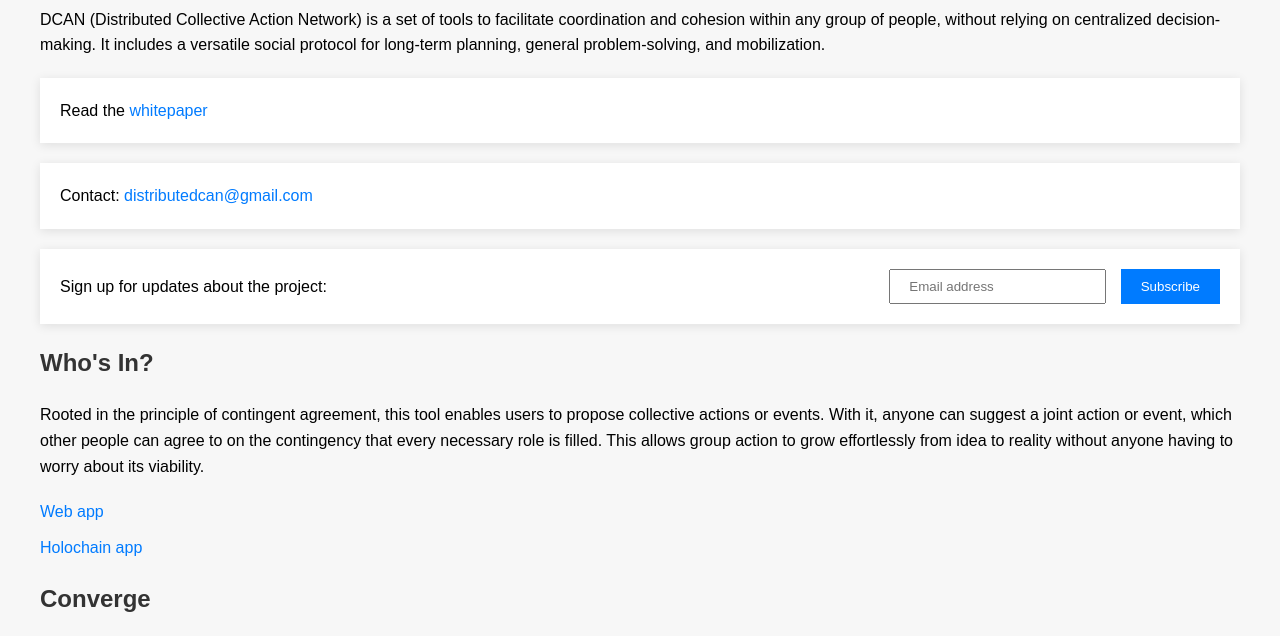
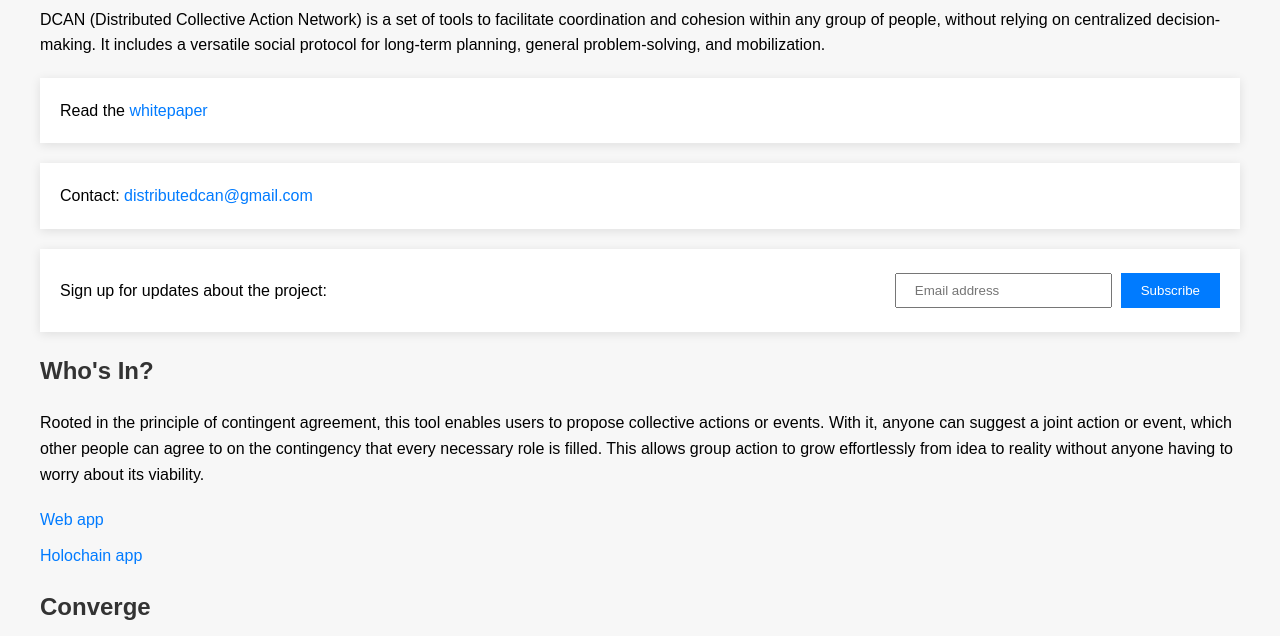
Before and after one commit to LeosPrograms/LeosPrograms.github.io, a plain HTML site: page index.html in a window 1280 px wide. Shown: the part 126-762 px from the top of the page. Drawn offline with Linux system fonts and the light colour scheme; a script that the page names is missing.

Commit message:
re-add full js form

```diff
--- a/index.html
+++ b/index.html
@@ -49,6 +49,10 @@
             justify-content: space-between;
         }
 
+        #mc_embed_signup_scroll > div {
+            display: inline-block;
+        }
+
         #mc-embedded-subscribe {
             background-color: #007BFF;
             color: #fff;
@@ -90,10 +94,35 @@
 
     <div class="signup-container">
         Sign up for updates about the project:
-        <form action="https://gmail.us21.list-manage.com/subscribe/post?u=a003aef34c3e076a6422be9c5&amp;id=6e5f0e23e8&amp;f_id=001ce6e6f0" method="post" id="mc-embedded-subscribe-form" name="mc-embedded-subscribe-form" class="validate" target="_blank">
-            <input style="margin-right:10px;" placeholder="Email address" type="email" name="EMAIL" class="required email" id="mce-EMAIL" required="">
-            <input type="submit" name="subscribe" id="mc-embedded-subscribe" value="Subscribe">
-        </form>
+
+        <div id="mc_embed_signup">
+            <form action="https://gmail.us21.list-manage.com/subscribe/post?u=a003aef34c3e076a6422be9c5&amp;id=6e5f0e23e8&amp;f_id=001ce6e6f0" method="post" id="mc-embedded-subscribe-form" name="mc-embedded-subscribe-form" class="validate" target="_blank">
+                <div id="mc_embed_signup_scroll">
+                  <!-- <div style="font-size: 18px;">Sign up for updates on the project:</div> -->
+                  <!-- <div class="indicates-required"><span class="asterisk">*</span> indicates required</div> -->
+                  <div class="mc-field-group">
+                    <!-- <label for="mce-EMAIL">Email Address <span class="asterisk"></span></label> -->
+                    <input style="margin:4px 0;" placeholder="Email address" type="email" name="EMAIL" class="required email" id="mce-EMAIL" required="" value=""><span id="mce-EMAIL-HELPERTEXT" class="helper_text"></span></div>
+                <div id="mce-responses" class="clear foot">
+                    <div class="response" id="mce-error-response" style="display: none;"></div>
+                    <div class="response" id="mce-success-response" style="display: none;"></div>
+                </div>
+            <div style="position: absolute; left: -5000px;" aria-hidden="true">
+                /* real people should not fill this in and expect good things - do not remove this or risk form bot signups */
+                <input type="text" name="b_a003aef34c3e076a6422be9c5_6e5f0e23e8" tabindex="-1" value="">
+            </div>
+                <div class="optionalParent">
+                    <div class="clear foot">
+                        <input type="submit" name="subscribe" id="mc-embedded-subscribe" class="button" value="Subscribe">
+                        <!-- <p style="margin: 0px auto;"><a href="http://eepurl.com/iBUH_U" title="Mailchimp - email marketing made easy and fun"><span style="display: inline-block; background-color: transparent; border-radius: 4px;"><img class="refferal_badge" src="https://digitalasset.intuit.com/render/content/dam/intuit/mc-fe/en_us/images/intuit-mc-rewards-text-dark.svg" alt="Intuit Mailchimp" style="width: 220px; height: 40px; display: flex; padding: 2px 0px; justify-content: center; align-items: center;"></span></a></p> -->
+                    </div>
+                </div>
+            </div>
+            </form>
+            </div>
+            <script type="text/javascript" src="//s3.amazonaws.com/downloads.mailchimp.com/js/mc-validate.js"></script><script type="text/javascript">(function($) {window.fnames = new Array(); window.ftypes = new Array();fnames[0]='EMAIL';ftypes[0]='email';fnames[1]='FNAME';ftypes[1]='text';fnames[2]='LNAME';ftypes[2]='text';fnames[3]='ADDRESS';ftypes[3]='address';fnames[4]='PHONE';ftypes[4]='phone';fnames[5]='BIRTHDAY';ftypes[5]='birthday';}(jQuery));var $mcj = jQuery.noConflict(true);</script></div>
+
+
     </div>
 
 
```
